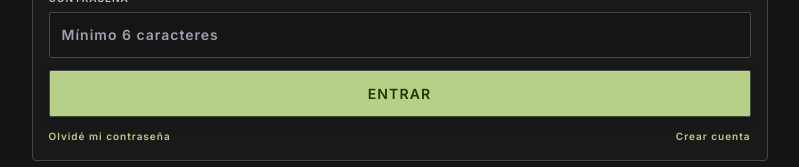
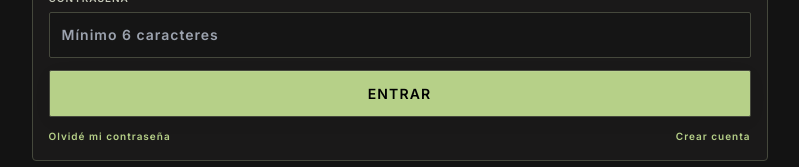
Before and after one commit to manuelchalupa-arch/Althea, a React (Vite) app: page /onboarding in a window 1280 px wide. Shown: the part 380-547 px from the top of the page, without its empty margins (238-1037 px from the left). Built offline with nearby package versions, Linux system fonts and the light colour scheme; no server answers.

Commit message:
fix: on-primary text now pure black for readability on light green buttons

```diff
--- a/src/index.css
+++ b/src/index.css
@@ -33,7 +33,7 @@
   --c-surface-container-highest: #353534;
   --c-primary: #b6d088;
   --c-primary-container: #556b2f;
-  --c-on-primary: #233600;
+  --c-on-primary: #000000;
   --c-secondary: #e9c176;
   --c-secondary-container: #604403;
   --c-outline: #8f9284;
--- a/tailwind.config.js
+++ b/tailwind.config.js
@@ -20,7 +20,7 @@ export default {
         'primary-container': '#556b2f',
         'primary-fixed': '#d2eca2',
         'primary-fixed-dim': '#b6d088',
-        'on-primary': '#233600',
+        'on-primary': '#000000',
         'on-primary-container': '#d0eba1',
         'on-primary-fixed': '#131f00',
         'on-primary-fixed-variant': '#394d14',
```
